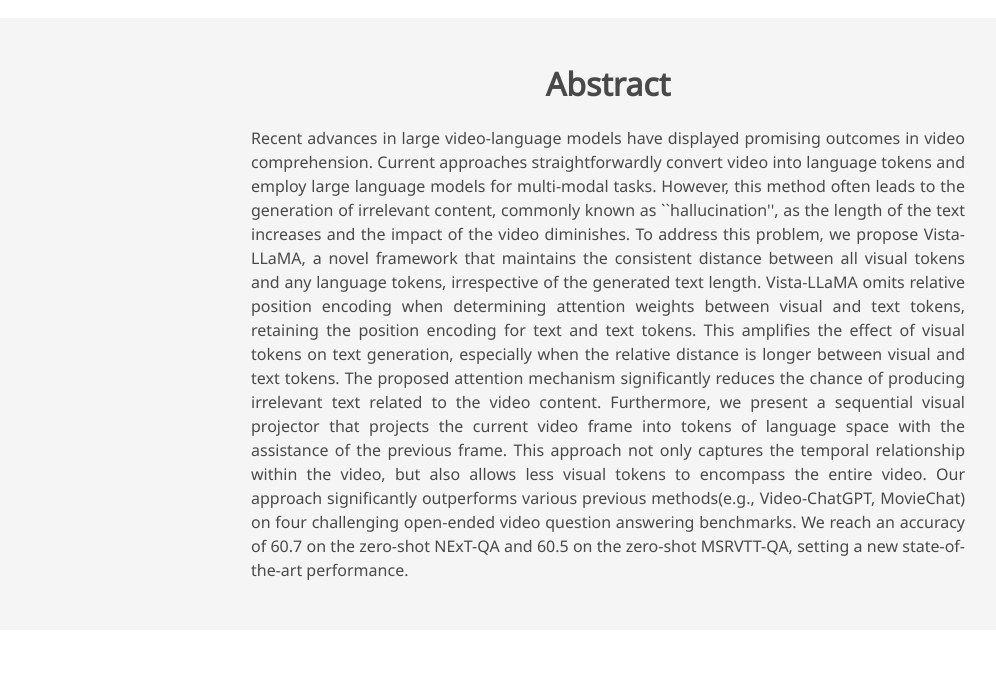
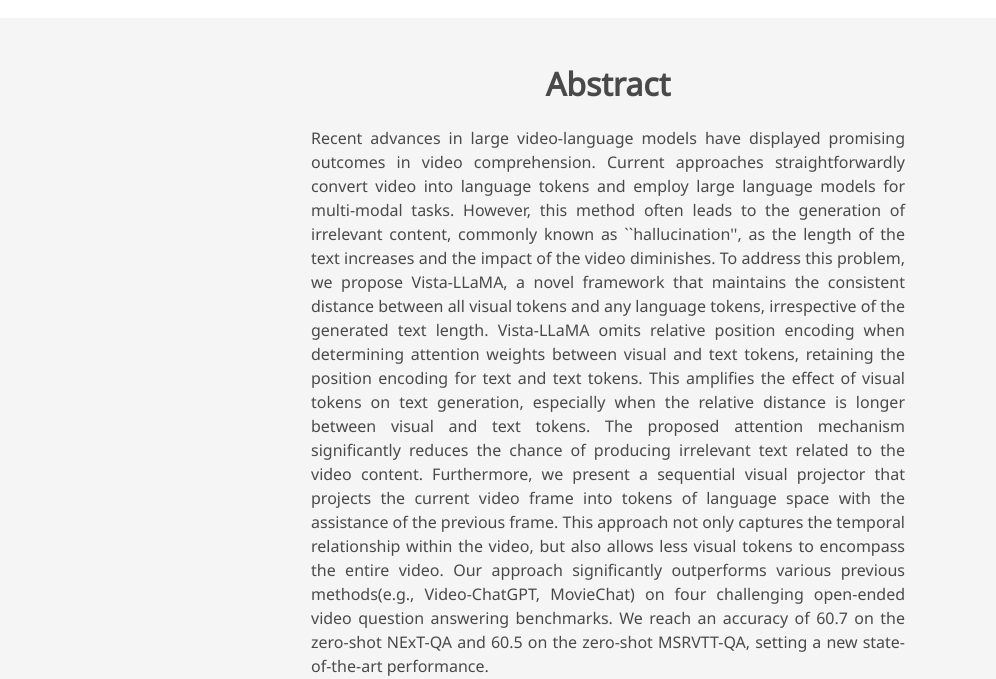
Before and after one commit to JINXXIAN/Vista-LLaMA, a plain HTML site: page index.html in a window 1280 px wide. Shown: the part 540-1219 px from the top of the page, without its empty margins (32-1028 px from the left). Drawn offline with nearby package versions, Linux system fonts and the light colour scheme; some icons are missing; a web font is replaced by a local one.

Commit message:
Update index.html

```diff
--- a/index.html
+++ b/index.html
@@ -144,7 +144,7 @@
     <div class="columns is-centered has-text-centered">
       <div class="column is-three-quarters">
         <h2 class="title is-3">Abstract</h2>
-        <div class="content has-text-justified">
+        <div class="content has-text-justified" style="max-width: 800px; margin: 0 auto;">
           <p>
             Recent advances in large video-language models have displayed promising outcomes in video comprehension. Current approaches straightforwardly convert video into language tokens and employ large language models for multi-modal tasks.
 However, this method often leads to the generation of irrelevant content, commonly known as ``hallucination'', as the length of the text increases and the impact of the video diminishes.
```
